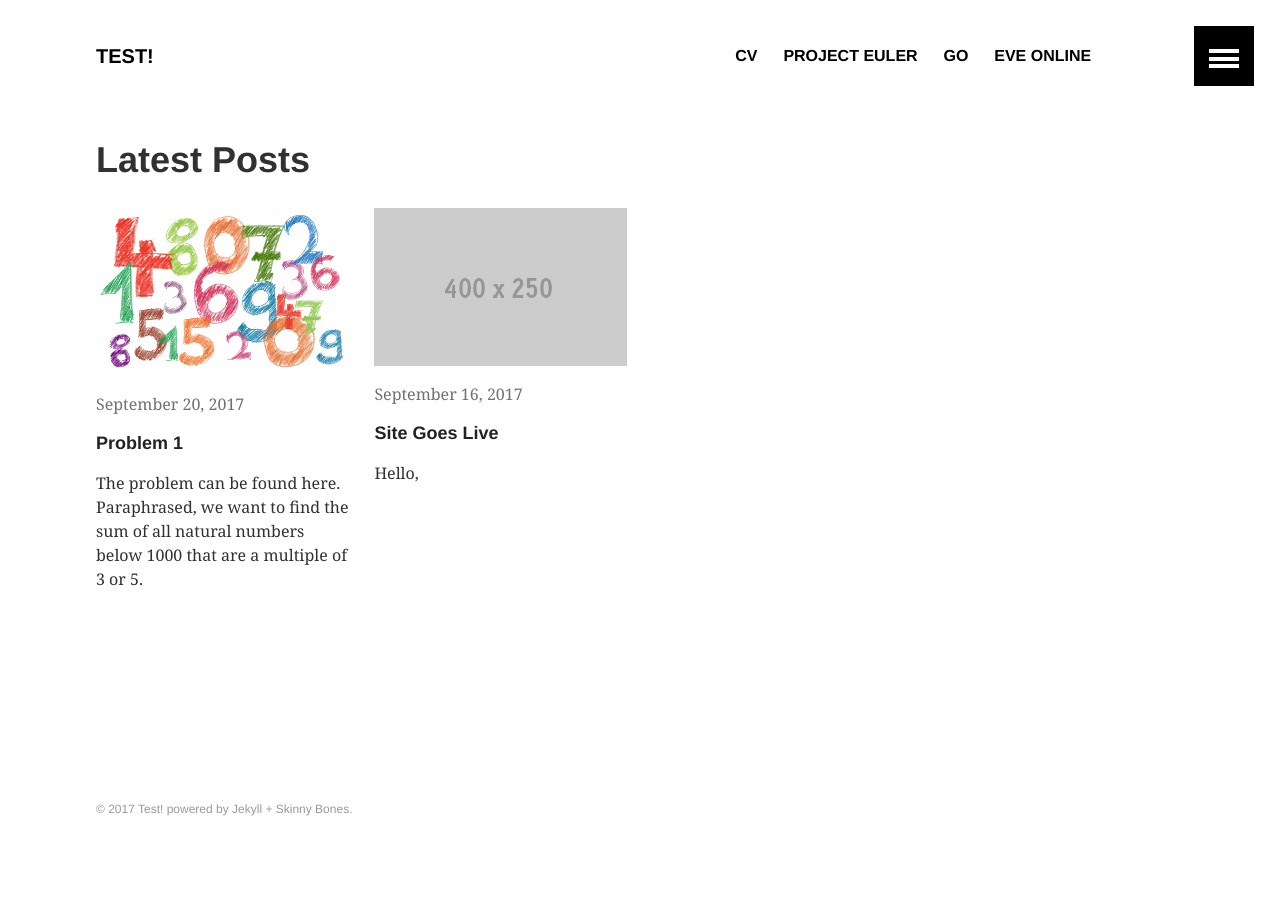
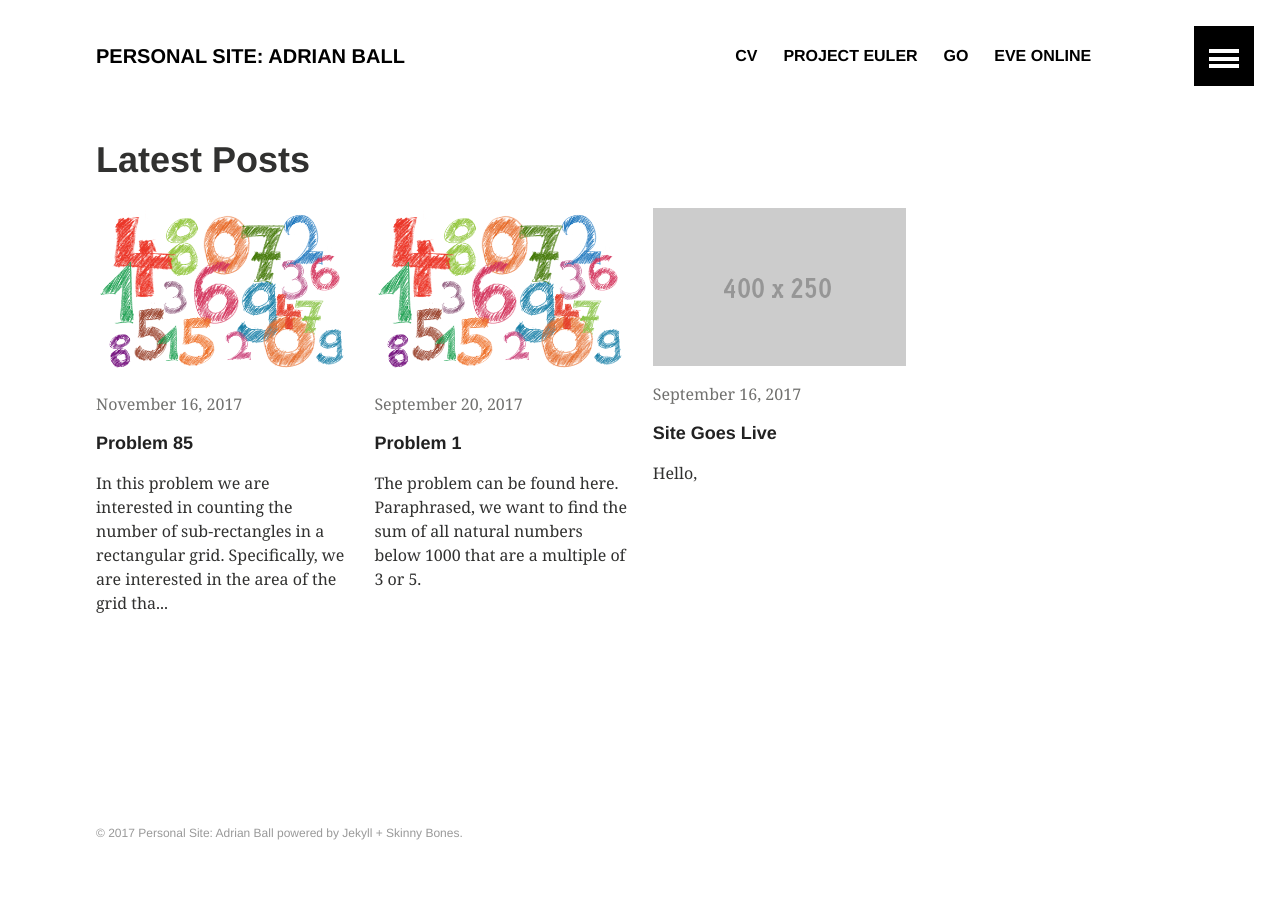
Before and after one commit to Adrian-Ball/adrian-ball.github.io, a Jekyll site: the page built from index.md, in a window 1280 px wide. Built offline with Jekyll 4.4.1, drawn with Linux system fonts in a browser that asks for light colours; some of the changed lines change nothing that is shown.

Commit message:
Adding new post

```diff
--- a/_config.yml
+++ b/_config.yml
@@ -1,7 +1,7 @@
 # Site wide configuration
 
-title: "Test!"
-description: "This is a description of my awesome site."
+title: "Personal Site: Adrian Ball"
+description: "A place for me to express ideas and present myself."
 logo: # 120x120 px default image used for Twitter summary card
 teaser: 400x250.gif # 400x250 px default teaser image used in image archive grid
 locale: en
--- /dev/null
+++ b/_posts/project-euler/2017-11-16-project-euler-problem-85.md
@@ -0,0 +1,62 @@
+---
+layout: article
+title: "Problem 85"
+date: 2017-11-16
+categories: project-euler
+author: adrian-ball
+image:
+  teaser: crayon-numbers.png
+  feature: crayon-numbers-banner.png
+---
+
+In [this](https://projecteuler.net/problem=85) problem we are interested in counting the number of sub-rectangles in a rectangular grid. Specifically, we are interested in the area of the grid that yields the closest possible sum of sub-rectangles to two million. I know this is a random problem to write up after Problem 1, however I had recently re-solved this problem on the train by accident and the solution also makes use of arithmetic series, so we can exploit that straight away!
+
+The figure below shows an example for a rectangular grid with 2 rows and 3 columns. For a grid of this shape, there are 18 sub-rectangles.
+
+![Image from projecteuler.net](https://projecteuler.net/project/images/p085.gif "Image from projecteuler.net"){: .center-image}
+
+The challenge now is to see if we can find an equation that provides us the number of sub-rectangles in a rectangular grid of arbitrary size. We will assume that such a grid has $$m$$ rows and $$n$$ columns. To start, we will try to calculate the number of sub-rectangles of particular sizes and see if we can observe a pattern.
+
+For a $$1\times1$$ rectangle, there are obviously $$mn$$ potential options. For a $$1\times2$$ sub-rectangle, on one row, there are now $$n-1$$ options for where that sub-rectangle can be placed. Doing this for all $$m$$ rows means that there are $$m(n-1)$$ sub-rectangles of size $$n-1$$. Looking at sub-rectangels of size $$1\times1$$ to $$1\times n$$, we get the following:
+
+$$\begin{eqnarray}
+1\times1 =& m\times n  \\
+1\times2 =& m\times (n-1)  \\
+1\times3 =& m\times (n-2)  \\
+&\vdots \\
+1\times n =& m\times 1  \\
+\end{eqnarray}$$
+
+Does the $$n$$ column above look familiar? It should, as it is an arithmetic sum! We would also see a similar sum for the $$m$$  values if we had grown the sub-rectangles vertically rather than horizontally. To try and be transparent on how the final formula is generated, lets look at sub-rectangles with a height of 2. We would get the following:
+
+$$\begin{eqnarray}
+2\times1 =& (m-1)\times n  \\
+2\times2 =& (m-1)\times (n-1)  \\
+2\times3 =& (m-1)\times (n-2)  \\
+&\vdots \\
+2\times n =& (m-1)\times 1  \\
+\end{eqnarray}$$
+
+Completing this process would give us the number of sub-rectangles in the original $$m \times n$$ rectangle, and we can see that it is the product of two arithmetic sums. Borrowing from the work [presented here]({% post_url 2017-09-20-project-euler-problem-1 %}) for Problem 1, we get
+
+$$\begin{eqnarray}
+S =& \frac{m(m+1)}{2} \frac{n(n+1)}{2} \\
+  =& \frac{mn(m+1)(n+1)}{4}
+\end{eqnarray}$$
+
+where $$S$$ is the sum of all sub-rectangles in a rectangular grid of $$m$$ rows and $$n$$ columns.
+
+From here, we just have to evaluate this equation for rectangular grids of different sizes until we find the $$S$$ closest to two million, which in turn will give the answer for this problem. I have done this in Python with two for-loops, one for each dimension of the rectangle. The limit for one of the dimensions is two million, which is probably a little conservative as we expect an $$S$$ close to two million. We can however set the limit for the second dimension lower, and choose a limit such that when fixing the length of one side of the region, the max area is approximately two million. Finally, we just have to check for each rectangle to see if we are getting closer to the final solution. The Python code for this can be seen below:
+
+{% highlight python %}
+#We will want to make use of the arithmetic sum here
+from arithmetic_sum import arithmetic_sum
+
+n = 999;
+
+answer = arithmetic_sum(3,(n//3)*3,n//3)   \
+         + arithmetic_sum(5,(n//5)*5,n//5) \
+         - arithmetic_sum(15,(n//15)*15,n//15)
+
+print('The answer is:',int(answer))
+{% endhighlight %}
--- a/_sass/_base.scss
+++ b/_sass/_base.scss
@@ -186,6 +186,13 @@ figcaption {
       border-bottom-style: solid;
     }
   }
+}
+
+/* I added this to center images */
+.center-image
+{
+  margin: 0 auto;
+  display: block;
 }
 
 .half,
```
